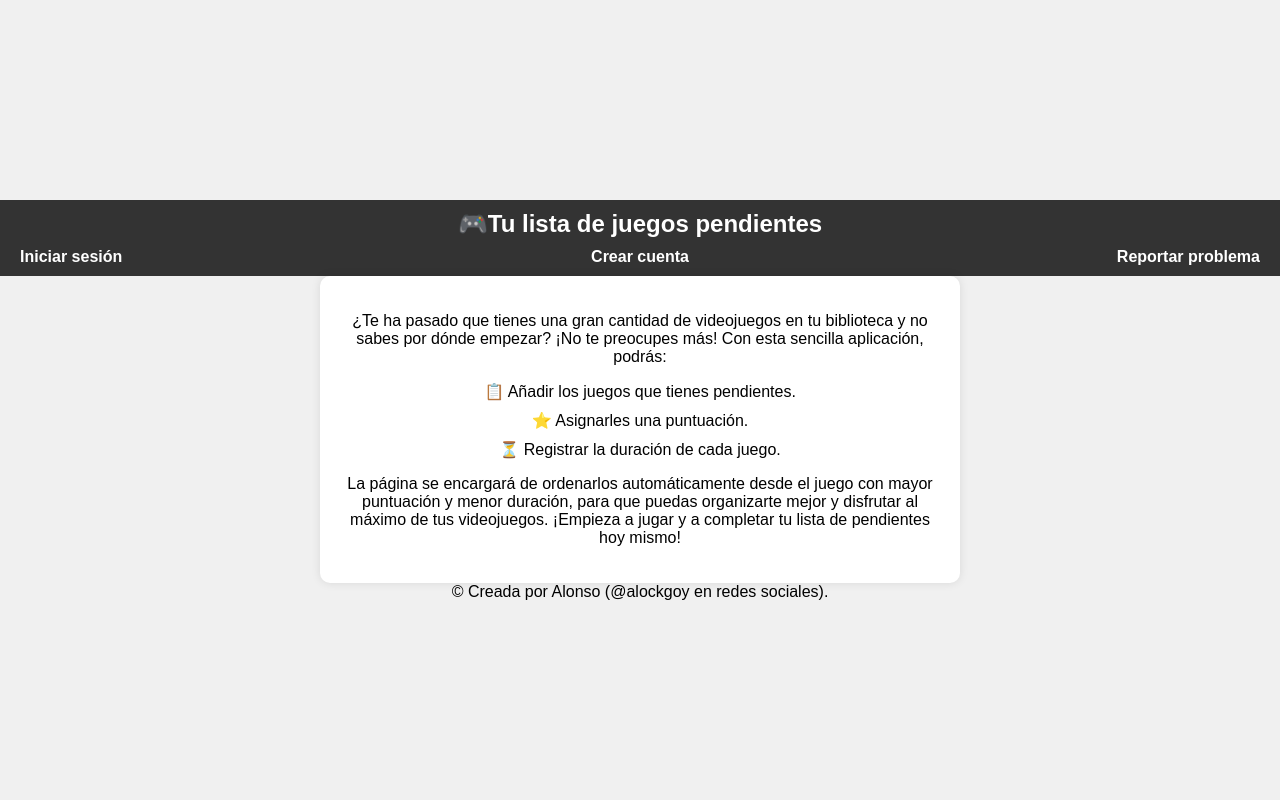
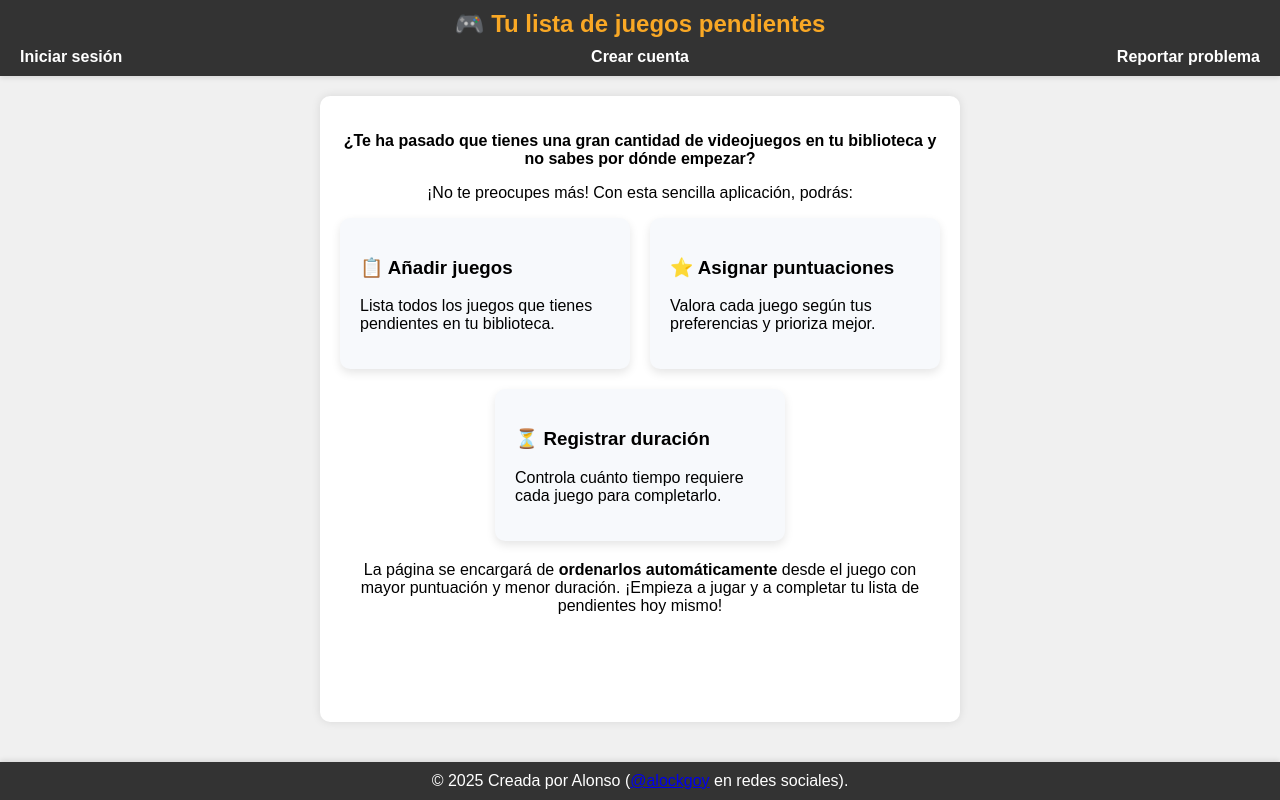
Before and after one commit to alockgoy/juegospendientes, a PHP site: page / in a window 1280 px wide. Run offline with PHP 8.4, Linux system fonts and the light colour scheme.

Commit message:
Mejorando css
"Mejorado" el css de index.html, la colocación era un poco regular.

```diff
--- a/css/index.css
+++ b/css/index.css
@@ -5,9 +5,7 @@ body {
   background-color: #f0f0f0;
   display: flex;
   flex-direction: column;
-    align-items: center;
-    justify-content: center;
-    height: 100vh;
+  min-height: 100vh;
 }
 
 header {
@@ -16,6 +14,7 @@ body {
   color: white;
   padding: 10px 0;
   text-align: center;
+  box-shadow: 0 2px 5px rgba(0, 0, 0, 0.1); /* Añade un poco de separación visual */
 }
 
 header h2 {
@@ -60,7 +59,9 @@ body {
   border-radius: 10px;
   box-shadow: 0 0 10px rgba(0, 0, 0, 0.1);
   max-width: 600px;
+  margin: 20px auto; /* Centra el main horizontalmente y agrega margen vertical */
   text-align: center;
+  flex: 1; /* Se expande para ocupar el espacio restante */
 }
 
 ul {
@@ -71,3 +72,13 @@ body {
 ul li {
   margin: 10px 0;
 }
+
+footer {
+  width: 100%;
+  background-color: #333;
+  color: white;
+  text-align: center;
+  padding: 10px 0;
+  box-shadow: 0 -2px 5px rgba(0, 0, 0, 0.1); /* Añade un poco de separación visual */
+  margin-top: 20px; /* Da un poco de espacio entre el main y el footer */
+}
--- a/index.html
+++ b/index.html
@@ -4,38 +4,28 @@
 <head>
   <meta charset="utf-8"/>
   <meta name="viewport" content="width=device-width, initial-scale=1"/>
-  <title>Bienvenido</title>
+  <title>Tu lista de juegos pendientes</title>
   <link rel="stylesheet" type="text/css" href="./css/index.css">
-  <meta name="description" content=""/>
-
-  <meta property="og:title" content=""/>
-  <meta property="og:type" content=""/>
-  <meta property="og:url" content=""/>
-  <meta property="og:image" content=""/>
-  <meta property="og:image:alt" content=""/>
+  <meta name="description" content="Organiza tus videojuegos pendientes con facilidad"/>
 
   <link rel="icon" href="./img/iconos/icons8-waving-hand-emoji-16.png" sizes="any"/>
-  <link rel="icon" href="./img/iconos/icons8-waving-hand-emoji-16.png" type="image/svg+xml"/>
   <link rel="apple-touch-icon" href="./img/iconos/icons8-waving-hand-emoji-16.png"/>
-
 </head>
 
 <body>
 
   <header>
     <h2>
-      🎮Tu lista de juegos pendientes
+      🎮 <span style="color: #f9a825;">Tu lista de juegos pendientes</span>
     </h2>
 
     <nav>
       <section>
         <a href="./html/login.html">Iniciar sesión</a>
       </section>
-
       <section>
         <a href="./html/singup.html">Crear cuenta</a>
       </section>
-
       <section>
         <a href="">Reportar problema</a>
       </section>
@@ -43,26 +33,36 @@
   </header>
 
   <main>
-
     <p>
-      ¿Te ha pasado que tienes una gran cantidad de videojuegos en tu biblioteca y no sabes por dónde empezar? ¡No te preocupes más! Con esta sencilla aplicación, podrás:
+      <strong>¿Te ha pasado que tienes una gran cantidad de videojuegos en tu biblioteca y no sabes por dónde empezar?</strong>
+    </p>
+    <p>
+      ¡No te preocupes más! Con esta sencilla aplicación, podrás:
     </p>
 
-    <ul>
-      <li>📋 Añadir los juegos que tienes pendientes.</li>
-      <li>⭐ Asignarles una puntuación.</li>
-      <li>⏳ Registrar la duración de cada juego.</li>
-    </ul>
+    <div style="display: flex; flex-wrap: wrap; gap: 20px; justify-content: center; text-align: left;">
+      <div style="background-color: #f7f9fc; padding: 20px; border-radius: 10px; width: 250px; box-shadow: 0 4px 10px rgba(0, 0, 0, 0.1);">
+        <h3>📋 Añadir juegos</h3>
+        <p>Lista todos los juegos que tienes pendientes en tu biblioteca.</p>
+      </div>
+      <div style="background-color: #f7f9fc; padding: 20px; border-radius: 10px; width: 250px; box-shadow: 0 4px 10px rgba(0, 0, 0, 0.1);">
+        <h3>⭐ Asignar puntuaciones</h3>
+        <p>Valora cada juego según tus preferencias y prioriza mejor.</p>
+      </div>
+      <div style="background-color: #f7f9fc; padding: 20px; border-radius: 10px; width: 250px; box-shadow: 0 4px 10px rgba(0, 0, 0, 0.1);">
+        <h3>⏳ Registrar duración</h3>
+        <p>Controla cuánto tiempo requiere cada juego para completarlo.</p>
+      </div>
+    </div>
 
-    <p>
-      La página se encargará de ordenarlos automáticamente desde el juego con mayor puntuación y menor duración, para que puedas organizarte mejor y
-      disfrutar al máximo de tus videojuegos. ¡Empieza a jugar y a completar tu lista de pendientes hoy mismo!
+    <p style="margin-top: 20px;">
+      La página se encargará de <strong>ordenarlos automáticamente</strong> desde el juego con mayor puntuación y menor duración.
+      ¡Empieza a jugar y a completar tu lista de pendientes hoy mismo!
     </p>
-
   </main>
 
   <footer>
-    &copy; Creada por Alonso (@alockgoy en redes sociales).
+    &copy; 2025 Creada por Alonso (<a href="https://github.com/alockgoy" target="_blank">@alockgoy</a> en redes sociales).
   </footer>
 
 </body>
```
Also changed, not shown: errores.md (+0 -1 lines). Lines whose indentation alone changed are shown as unchanged.
